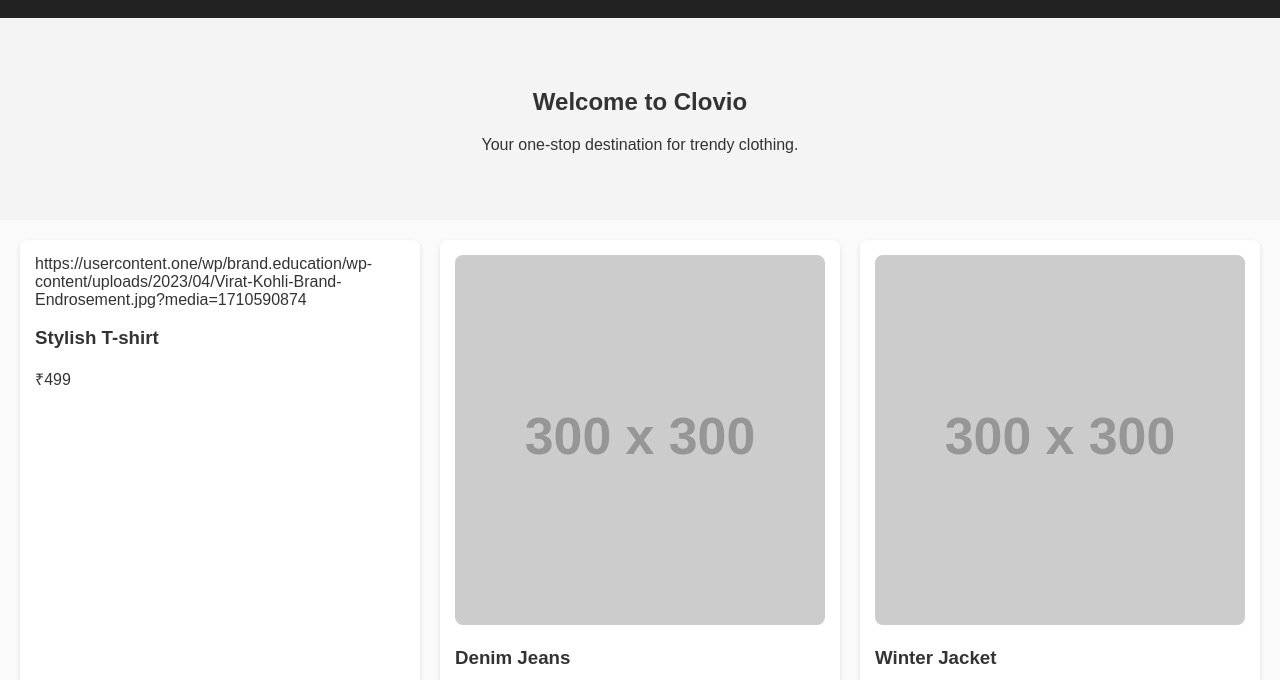
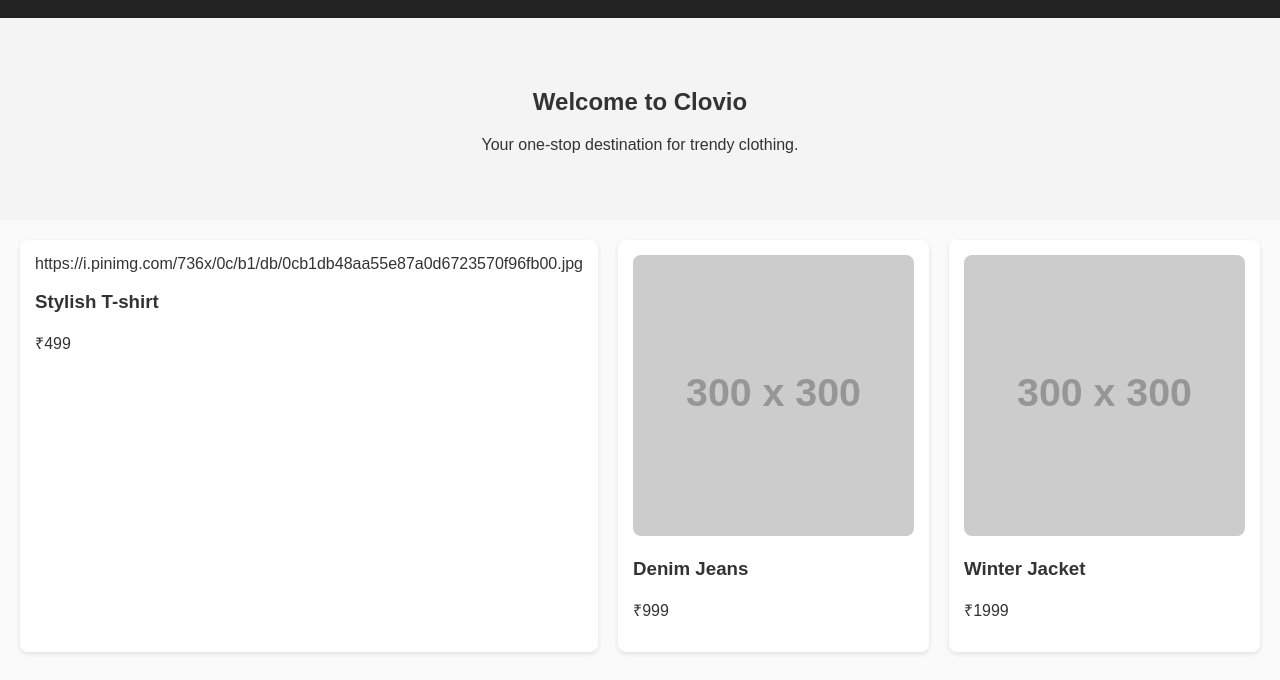
Before and after one commit to Om-jadhav18/clovio, a plain HTML site: page index.html in a window 1280 px wide. Shown: the part 120-800 px from the top of the page. Drawn offline with Linux system fonts and the light colour scheme; placeholder pictures from the web are drawn by us.

Commit message:
Update index.html

```diff
--- a/index.html
+++ b/index.html
@@ -34,7 +34,7 @@
 
   <section class="products">
     <div class="product">
-     https://usercontent.one/wp/brand.education/wp-content/uploads/2023/04/Virat-Kohli-Brand-Endrosement.jpg?media=1710590874
+https://i.pinimg.com/736x/0c/b1/db/0cb1db48aa55e87a0d6723570f96fb00.jpg
       <h3>Stylish T-shirt</h3>
       <p>₹499</p>
     </div>
```
